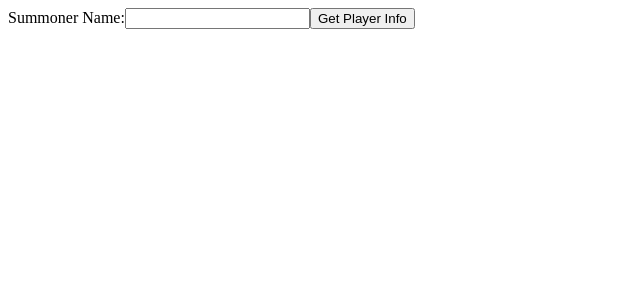
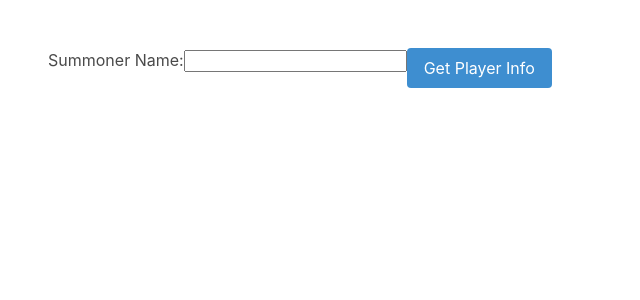
Before and after one commit to gabepontes/release, a React (Create React App) app in the folder client/: page / in a window 1280 px wide. Shown: the top 300 px of the page, without its empty margins (0-640 px from the left). Built offline with nearby package versions, Linux system fonts and the light colour scheme.

Commit message:
installing bulma

```diff
--- a/client/src/App.js
+++ b/client/src/App.js
@@ -1,4 +1,5 @@
 import React, { useState, useEffect } from 'react'
+import 'bulma/css/bulma.min.css';
 
 function App() {
   const [player, setPlayer] = useState({});
@@ -20,13 +21,15 @@ function App() {
   }
 
   return (
+    <div class="section">
+
     <div className="App">
       <form>
         <label>
           Summoner Name:
           <input type="text" value={summonerName} onChange={e => setSummonerName(e.target.value)} />
         </label>
-        <button type="submit" onClick={handleSubmit}>Get Player Info</button>
+        <button class="button is-info" type="submit" onClick={handleSubmit}>Get Player Info</button>
       </form>
       {player.name ? (
         <div>
@@ -34,9 +37,9 @@ function App() {
           <p>Level: {player.level}</p>
           <div>
             <h3>Match History:</h3>
-            <table>
+            <table class="table is-bordered is-fullwidth is-striped">
               <thead>
-                <tr>
+                <tr class="is-selected">
                   <th>Match ID</th>
                   <th>Champion</th>
                   <th>Outcome</th>
@@ -68,9 +71,9 @@ function App() {
           {player.sorted_champion_stats.error ? <p>{player.sorted_champion_stats.error}</p> :
           <div>
             <h3>Sorted Best Champ List:</h3>
-            <table>
+            <table class="table is-bordered is-fullwidth is-striped">
               <thead>
-                <tr>
+                <tr class="is-selected">
                   <th>Champion</th>
                   <th>Champion</th>
                   <th>Games</th>
@@ -100,6 +103,7 @@ function App() {
         </div>
       ) : null}
     </div>
+    </div>
   )
 }
 export default App
```
